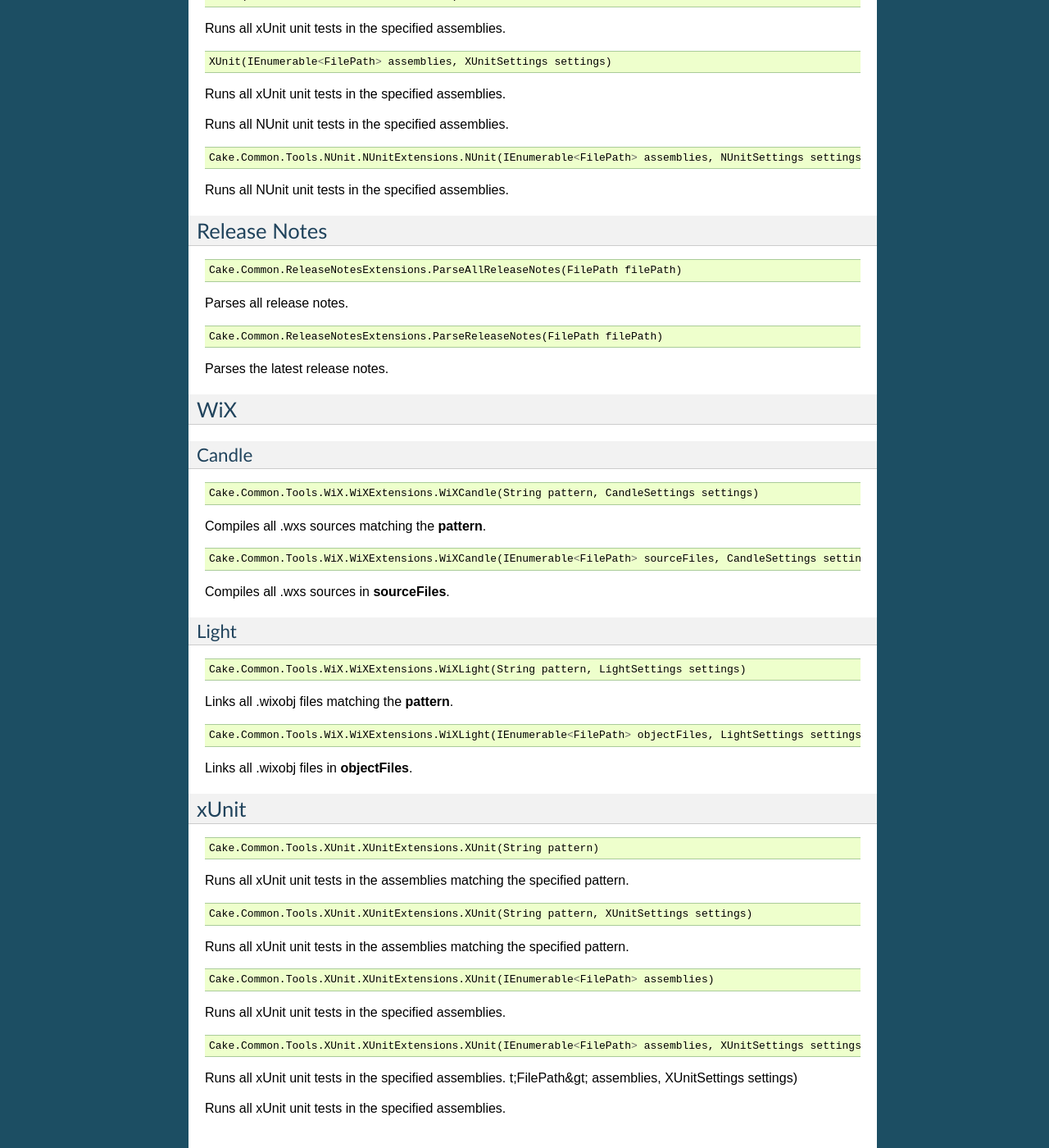
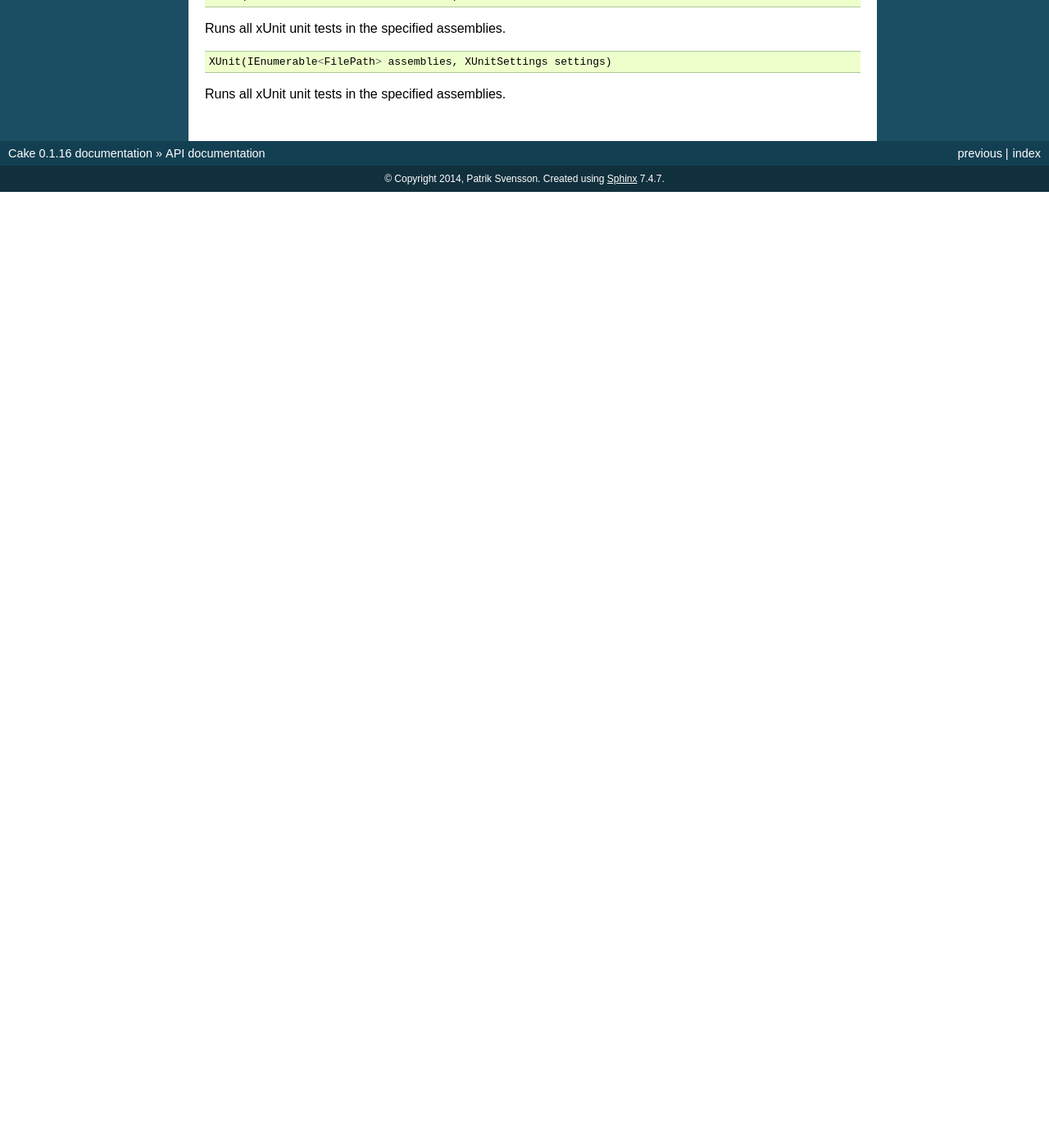
Before and after one commit to RichiCoder1/documentation, a Sphinx documentation site: the page built from source/api-documentation.rst, in a window 1280 px wide and 1400 px high, scrolled down 6110 px. Shown: the whole window at 82% size. Built offline with Sphinx 7.4.7, drawn with Linux system fonts in a browser that asks for light colours; after the commit the page ends 6344 px from its top, so only the background shows below that; some of the changed text lies outside the part shown.

Commit message:
Minor fixes.

```diff
--- a/source/api-documentation.rst
+++ b/source/api-documentation.rst
@@ -428,90 +428,3 @@
    XUnit(IEnumerable<FilePath> assemblies, XUnitSettings settings)
 
 Runs all xUnit unit tests in the specified assemblies.
-
-
-Runs all NUnit unit tests in the specified assemblies.
-
-.. code-block:: csharp
-
-   Cake.Common.Tools.NUnit.NUnitExtensions.NUnit(IEnumerable<FilePath> assemblies, NUnitSettings settings)
-
-Runs all NUnit unit tests in the specified assemblies.
-
-Release Notes
--------------
-
-.. code-block:: csharp
-
-   Cake.Common.ReleaseNotesExtensions.ParseAllReleaseNotes(FilePath filePath)
-
-Parses all release notes.
-
-.. code-block:: csharp
-
-   Cake.Common.ReleaseNotesExtensions.ParseReleaseNotes(FilePath filePath)
-
-Parses the latest release notes.
-
-WiX
----
-
-Candle
-^^^^^^
-
-.. code-block:: csharp
-
-   Cake.Common.Tools.WiX.WiXExtensions.WiXCandle(String pattern, CandleSettings settings)
-
-Compiles all .wxs sources matching the **pattern**.
-
-.. code-block:: csharp
-
-   Cake.Common.Tools.WiX.WiXExtensions.WiXCandle(IEnumerable<FilePath> sourceFiles, CandleSettings settings)
-
-Compiles all .wxs sources in **sourceFiles**.
-
-Light
-^^^^^
-
-.. code-block:: csharp
-
-   Cake.Common.Tools.WiX.WiXExtensions.WiXLight(String pattern, LightSettings settings)
-
-Links all .wixobj files matching the **pattern**.
-
-.. code-block:: csharp
-
-   Cake.Common.Tools.WiX.WiXExtensions.WiXLight(IEnumerable<FilePath> objectFiles, LightSettings settings)
-
-Links all .wixobj files in **objectFiles**.
-
-xUnit
------
-
-.. code-block:: csharp
-
-   Cake.Common.Tools.XUnit.XUnitExtensions.XUnit(String pattern)
-
-Runs all xUnit unit tests in the assemblies matching the specified pattern.
-
-.. code-block:: csharp
-
-   Cake.Common.Tools.XUnit.XUnitExtensions.XUnit(String pattern, XUnitSettings settings)
-
-Runs all xUnit unit tests in the assemblies matching the specified pattern.
-
-.. code-block:: csharp
-
-   Cake.Common.Tools.XUnit.XUnitExtensions.XUnit(IEnumerable<FilePath> assemblies)
-
-Runs all xUnit unit tests in the specified assemblies.
-
-.. code-block:: csharp
-
-   Cake.Common.Tools.XUnit.XUnitExtensions.XUnit(IEnumerable<FilePath> assemblies, XUnitSettings settings)
-
-Runs all xUnit unit tests in the specified assemblies.
-t;FilePath&gt; assemblies, XUnitSettings settings)
-
-Runs all xUnit unit tests in the specified assemblies.
```
Also changed, not shown: 2 other files.
